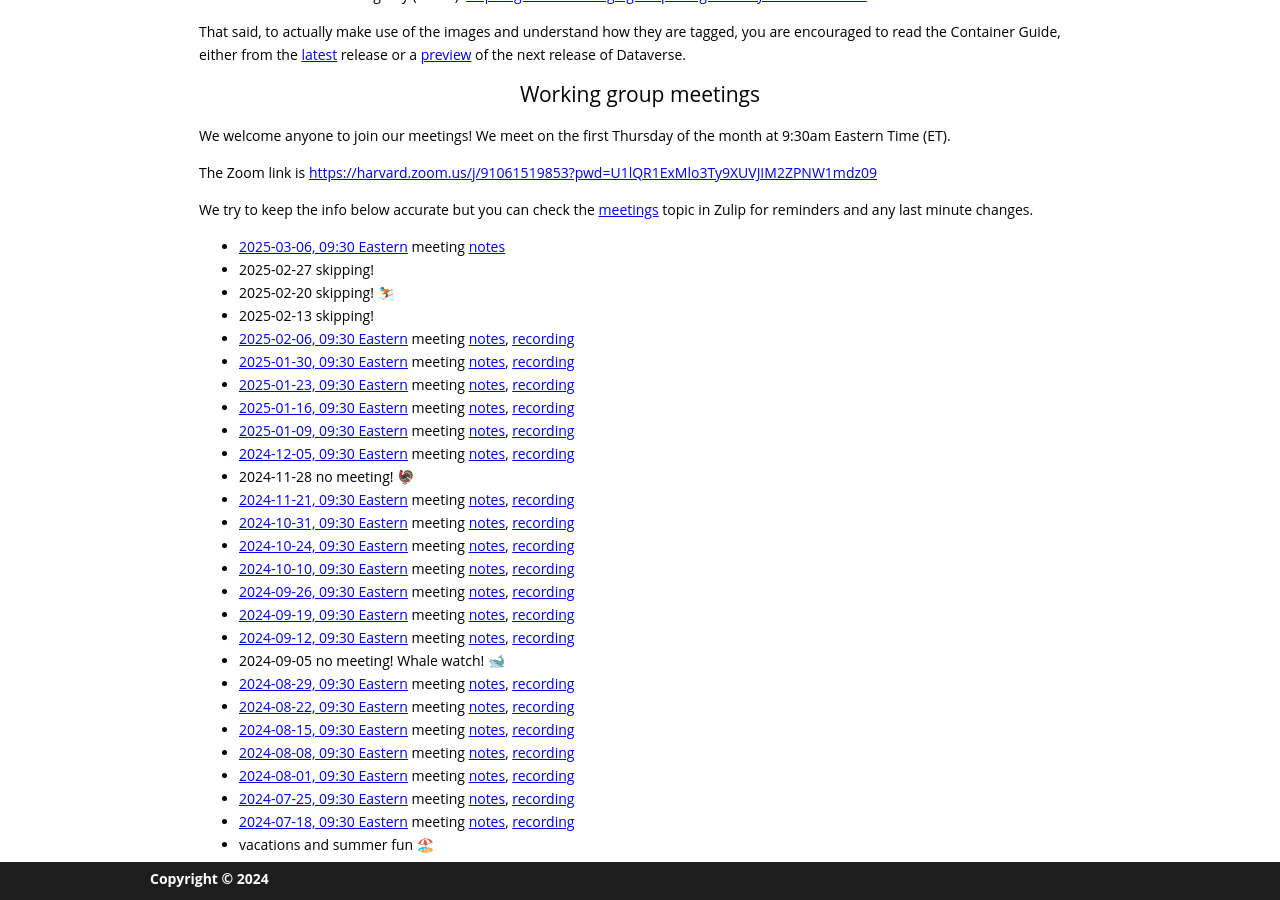
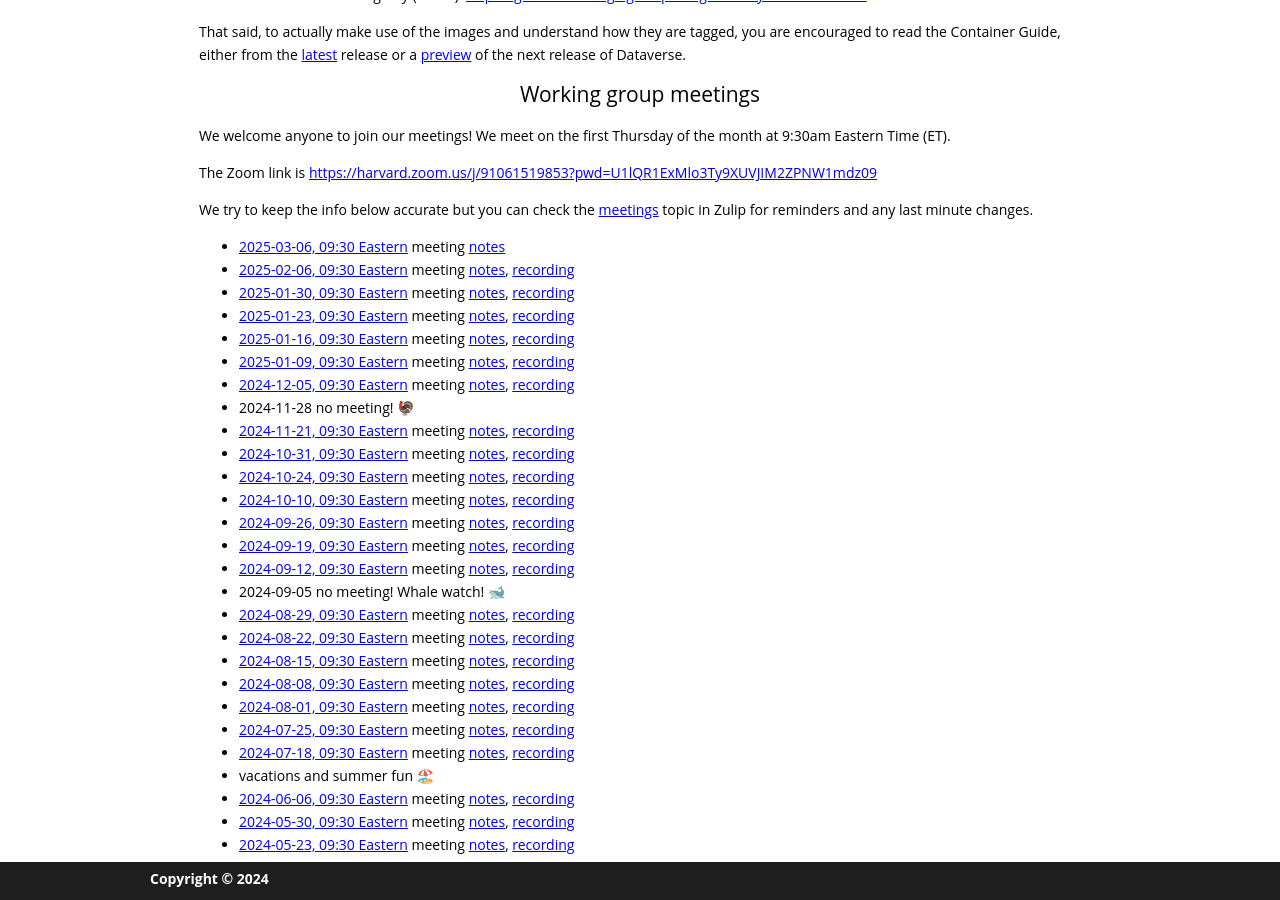
Before and after one commit to gdcc/ct.gdcc.io, a Jekyll site: the page built from index.md, in a window 1280 px wide and 900 px high, scrolled down 790 px. Built offline with Jekyll 4.4.1, drawn with Linux system fonts in a browser that asks for light colours; our own code applies the rules of GitHub Pages for plain Markdown files.

Commit message:
delete old skipped meetings

```diff
--- a/index.md
+++ b/index.md
@@ -25,9 +25,6 @@ The Zoom link is <https://harvard.zoom.us/j/91061519853?pwd=U1lQR1ExMlo3Ty9XUVJI
 We try to keep the info below accurate but you can check the [meetings](https://dataverse.zulipchat.com/#narrow/channel/375812-containers/topic/meetings) topic in Zulip for reminders and any last minute changes.
 
 - [2025-03-06, 09:30 Eastern](https://time.is/compare/0930_06_Mar_2025_in_Boston) meeting [notes](https://docs.google.com/document/d/1D0wVno-7tZhmMrNDYNVvwgjtp4DR7p6JCp8yKuyzoJw/edit?usp=sharing)
-- 2025-02-27 skipping!
-- 2025-02-20 skipping! ⛷️
-- 2025-02-13 skipping!
 - [2025-02-06, 09:30 Eastern](https://time.is/compare/0930_06_Feb_2025_in_Boston) meeting [notes](https://docs.google.com/document/d/1gNrx8AKjZxrPLIwFV-8ue9_XstPWxsU76pWRg67KVbc/edit?usp=sharing), [recording](https://harvard.zoom.us/rec/share/6Hr4lsFVKtuddTgwwK_03fLrSGz-vLGuF8lDAN1gWvTMVBwF-LCxJqGcJ-kFHyB7.890LtQasKQMw2Myr)
 - [2025-01-30, 09:30 Eastern](https://time.is/compare/0930_30_Jan_2025_in_Boston) meeting [notes](https://docs.google.com/document/d/1iNbb6SVCBKOQGmDaRmTyX2hwInKQGWJxHpDpV9MP2rI/edit?usp=sharing), [recording](https://harvard.zoom.us/rec/share/eG-j-ptXsmTsY3LKucSNBXIMu_zK9zFY5U14z_C-chl9fDEdudElIV1Id50D11Hg.CJRt8PV7mFgZwv_L)
 - [2025-01-23, 09:30 Eastern](https://time.is/compare/0930_23_Jan_2025_in_Boston) meeting [notes](https://docs.google.com/document/d/1ma1G2QiN8OPqVEb5dB5cdG7x4qRXgA8DS9bQlmgx0sA/edit?usp=sharing), [recording](https://harvard.zoom.us/rec/share/mB8vTbBo_KAENu0QNyov7YXlEYe8-tDxRKSIJzFKZtOdsyKTw_dI73WTjmIX4y7l.9xgvoFYY4tGqWETB)
```
